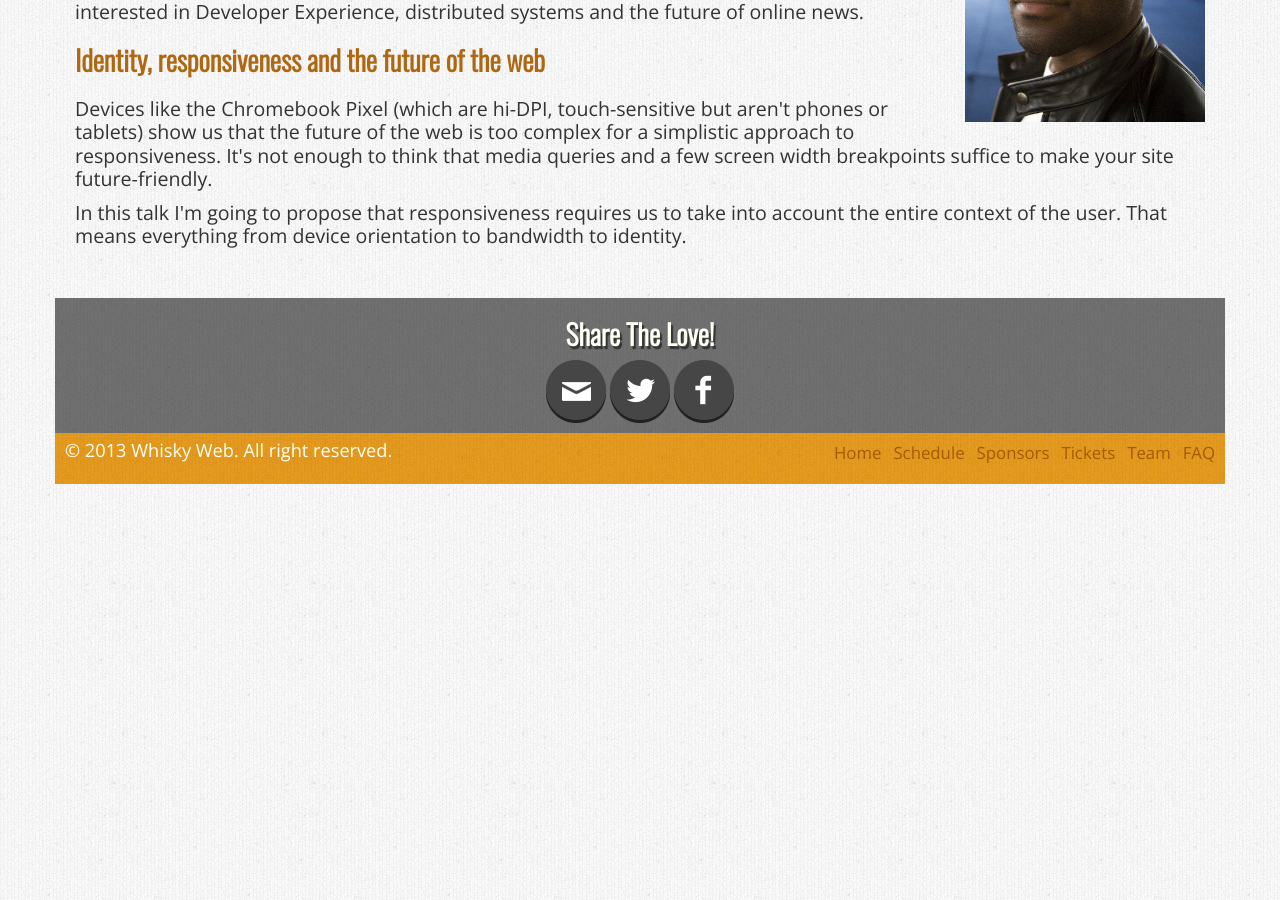
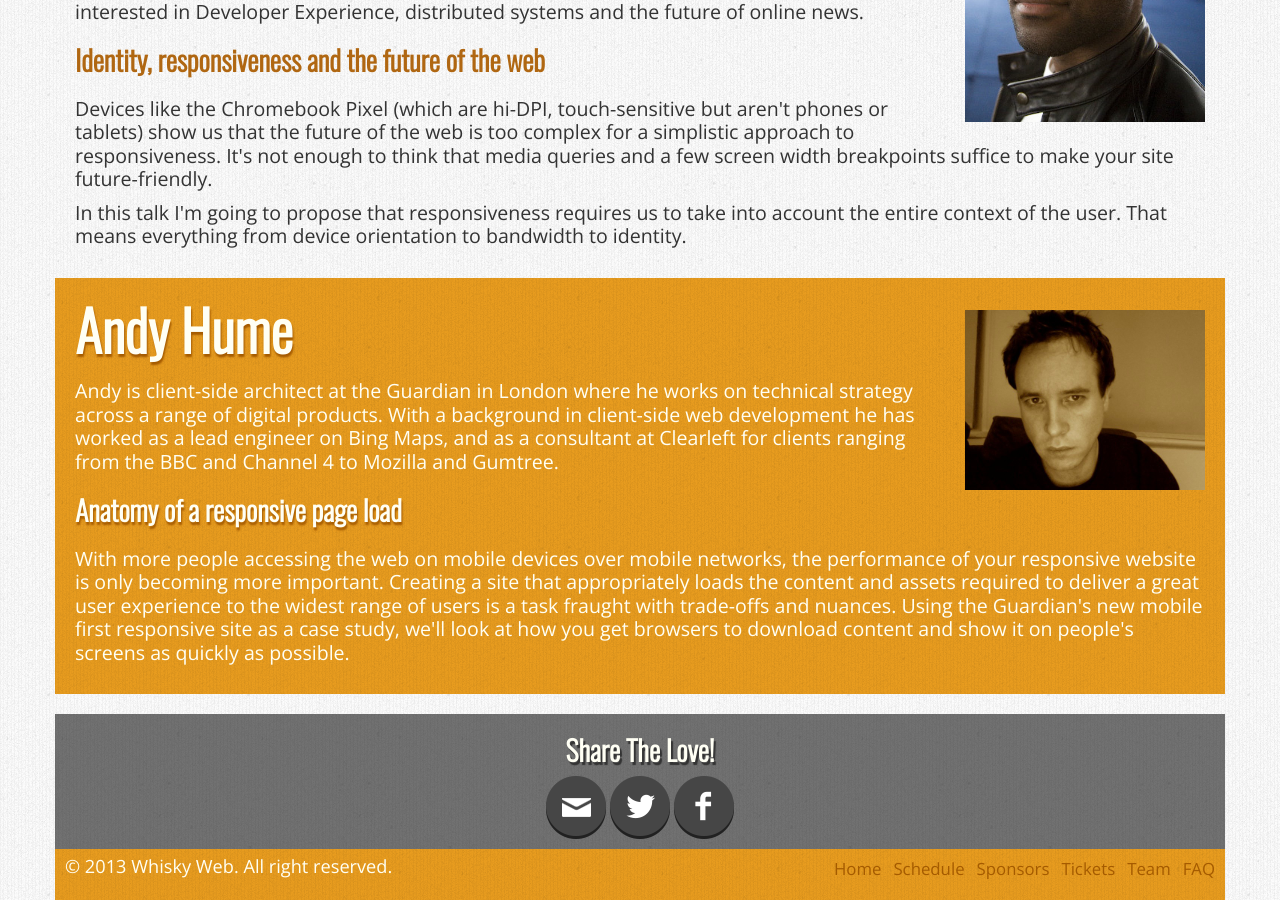
Before and after one commit to whiskyweb/whiskyweb-website, a Jekyll site: the page built from speakers.html, in a window 1280 px wide and 900 px high, scrolled down 2086 px. Built offline with Jekyll 4.4.1, drawn with Linux system fonts in a browser that asks for light colours; nearby versions of some CDN libraries; Markdown is read by kramdown in place of the engine named in the settings.

Commit message:
Adding Andy Hume as a speaker

```diff
--- a/speakers.html
+++ b/speakers.html
@@ -86,4 +86,19 @@ title: Speakers
         </div>
     </div>
 
+    <div class="speaker yellow clearfix">
+
+        <img class="hidden-phone" src="/img/andy.jpg" alt="Andy Hume" />
+
+        <h1>Andy Hume</h1>
+        <div class="bio">
+            <p>Andy is client-side architect at the Guardian in London where he works on technical strategy across a range of digital products. With a background in client-side web development he has worked as a lead engineer on Bing Maps, and as a consultant at Clearleft for clients ranging from the BBC and Channel 4 to Mozilla and Gumtree.</p>
+        </div>
+
+        <h2>Anatomy of a responsive page load</h2>
+        <div class="abstract">
+            <p>With more people accessing the web on mobile devices over mobile networks, the performance of your responsive website is only becoming more important. Creating a site that appropriately loads the content and assets required to deliver a great user experience to the widest range of users is a task fraught with trade-offs and nuances. Using the Guardian's new mobile first responsive site as a case study, we'll look at how you get browsers to download content and show it on people's screens as quickly as possible.</p>
+        </div>
+    </div>
+
 </div>
```
Also changed, not shown: img/andy.jpg (added).
